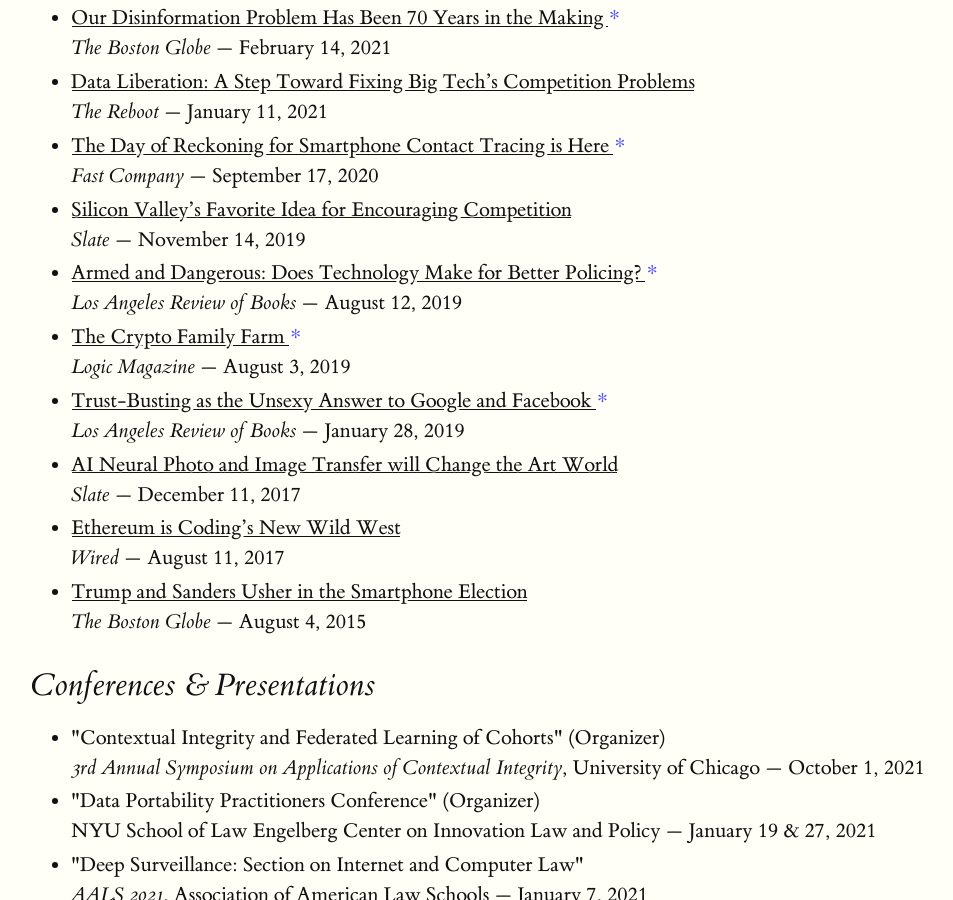
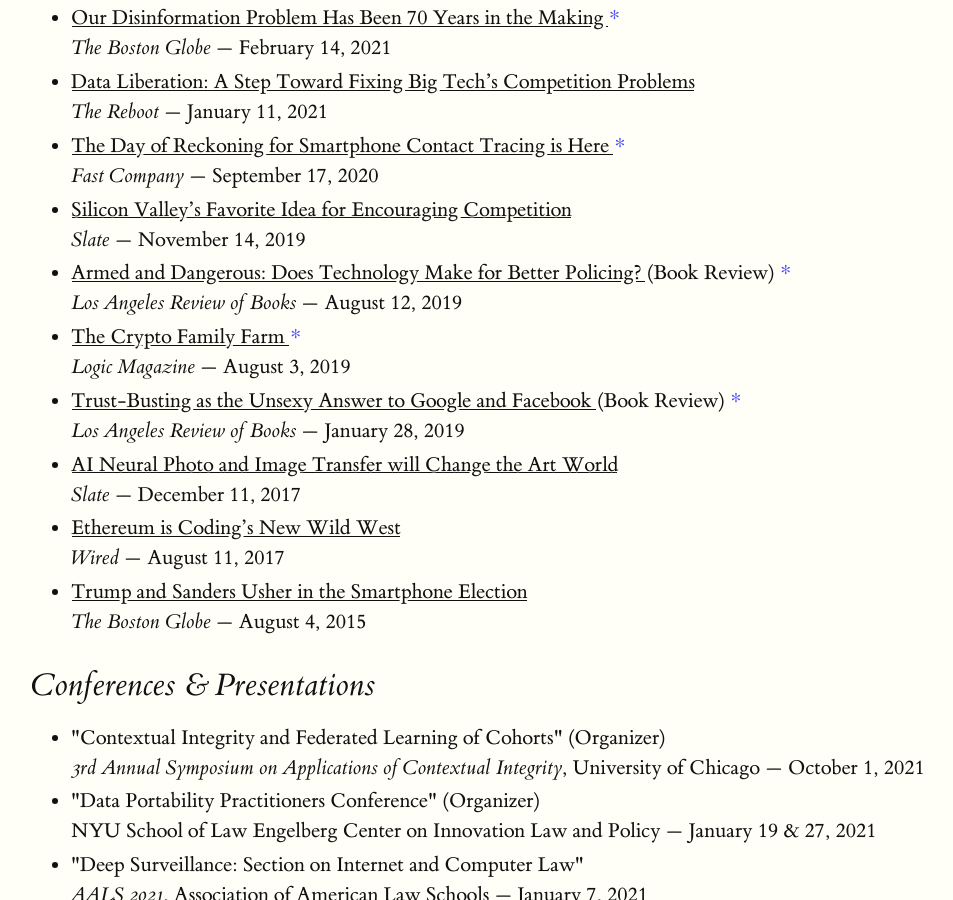
Before and after one commit to gajeam/gajeam.github.io, a Jekyll site: the page built from index.html, in a window 1280 px wide and 900 px high, scrolled down 1427 px. Shown: the whole window, without its empty margins (97-1050 px from the left). Built offline with Jekyll 4.4.1, drawn with Linux system fonts in a browser that asks for light colours.

Commit message:
Clarified other book reviews

```diff
--- a/_data/links.yaml
+++ b/_data/links.yaml
@@ -86,6 +86,7 @@
         date: November 14, 2019
         fave: false
       - name: "Armed and Dangerous: Does Technology Make for Better Policing?"
+        note: Book Review
         publisher: Los Angeles Review of Books
         link: https://lareviewofbooks.org/article/armed-and-dangerous-does-technology-make-for-better-policing/
         date: August 12, 2019
@@ -97,6 +98,7 @@
         fave: true
       - name: "Trust-Busting as the Unsexy Answer to Google and Facebook"
         publisher: Los Angeles Review of Books
+        note: Book Review
         link: https://lareviewofbooks.org/article/trust-busting-as-the-unsexy-answer-to-google-and-facebook/
         date: January 28, 2019
         fave: true
```
